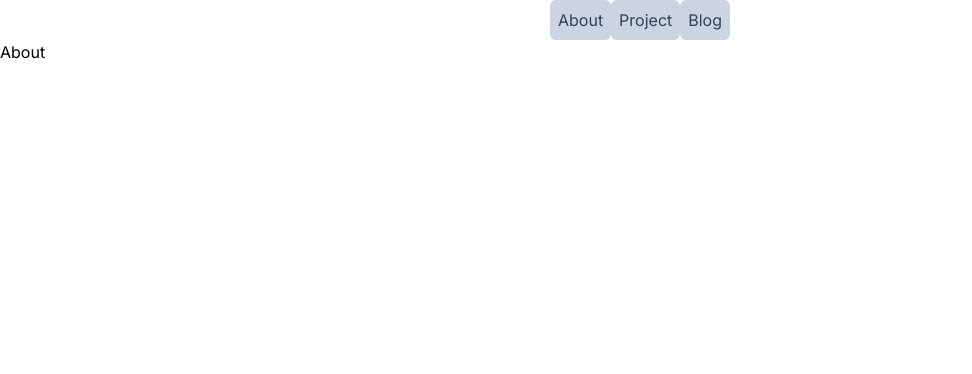
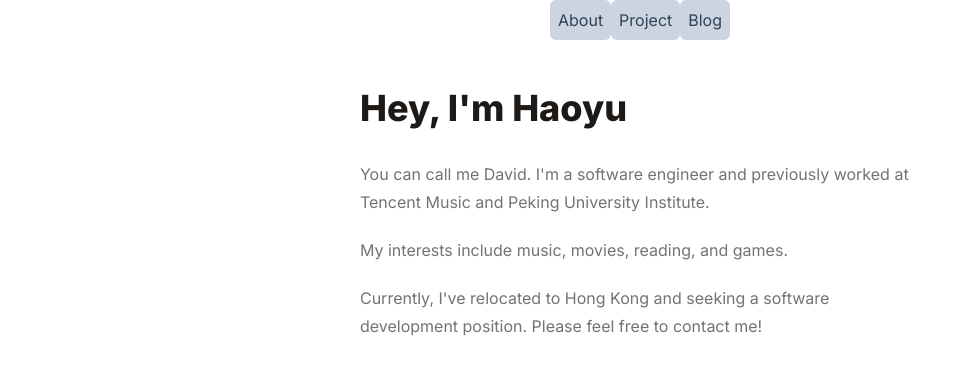
Before and after one commit to hidaviddong/daviddong.me, a React (Vite) app: page / in a window 1280 px wide. Shown: the top 374 px of the page, without its empty margins (0-972 px from the left). Built offline with nearby package versions, Linux system fonts and the light colour scheme; a web font is replaced by a local one.

Commit message:
feat: add basic about page and typography

```diff
--- a/package.json
+++ b/package.json
@@ -9,6 +9,7 @@
     "preview": "vite preview"
   },
   "devDependencies": {
+    "@tailwindcss/typography": "^0.5.13",
     "@types/react": "^18.3.3",
     "@types/react-dom": "^18.3.0",
     "@vitejs/plugin-react": "^4.3.1",
--- a/src/About.jsx
+++ b/src/About.jsx
@@ -1,5 +1,18 @@
 export default function About() {
     return (
-        <div>About</div>
+        <main className="w-full flex justify-center">
+            <article class="prose prose-stone prose-p:text-neutral-500 p-12">
+                <h1>Hey, I'm Haoyu</h1>
+                <p>
+                    You can call me David. I'm a software engineer and previously worked at Tencent Music and Peking University Institute.
+                </p>
+                <p>
+                    My interests include music, movies, reading, and games.
+                </p>
+                <p>
+                    Currently, I've relocated to Hong Kong and seeking a software development position. Please feel free to contact me!
+                </p>
+            </article>
+        </main>
     )
 }
--- a/src/App.jsx
+++ b/src/App.jsx
@@ -5,7 +5,7 @@ import Blog from "./Blog";
 
 export default function App() {
     return (
-        <>
+        <div className="w-full h-screen">
             <div className="w-full justify-center flex items-center">
                 <Link className="rounded-md bg-slate-300 p-2 text-slate-700" href="/">About</Link>
                 <Link className="rounded-md bg-slate-300 p-2 text-slate-700" href="/project">Project</Link>
@@ -21,6 +21,6 @@ export default function App() {
                 </Route>
                 <Route>404: No such page!</Route>
             </Switch>
-        </>
+        </div>
     )
 }
--- a/tailwind.config.js
+++ b/tailwind.config.js
@@ -13,5 +13,5 @@ export default {
       }
     },
   },
-  plugins: [],
+  plugins: [require('@tailwindcss/typography')],
 }
```
Also changed, not shown: 1 other file (tests, documents, lock files or other folders).
